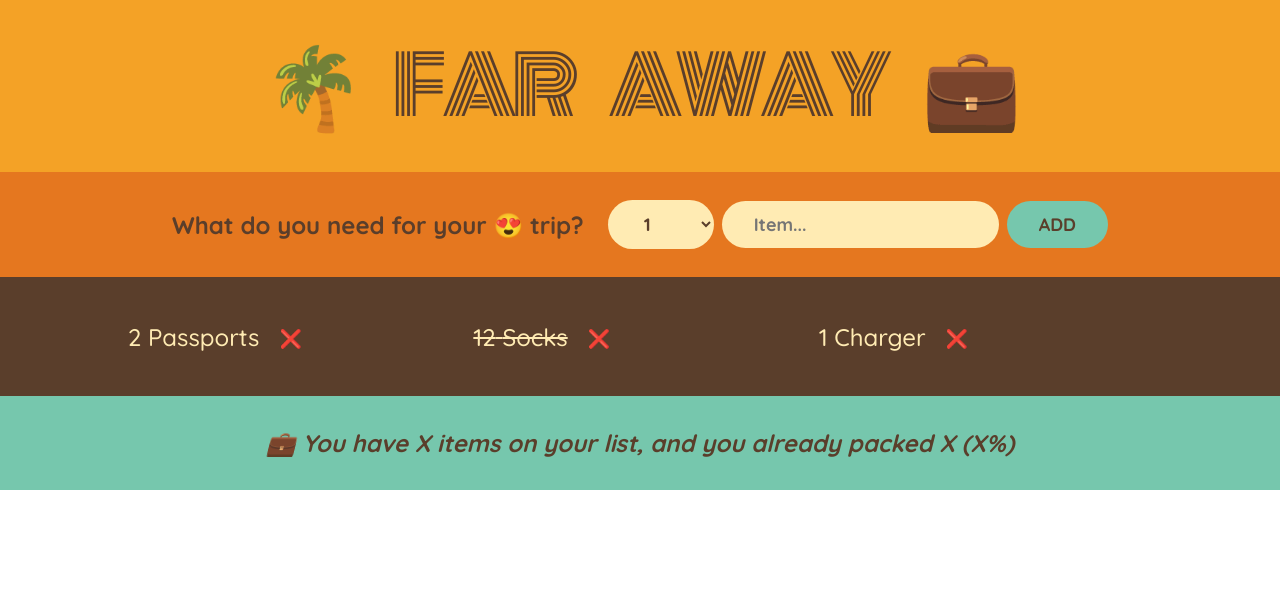
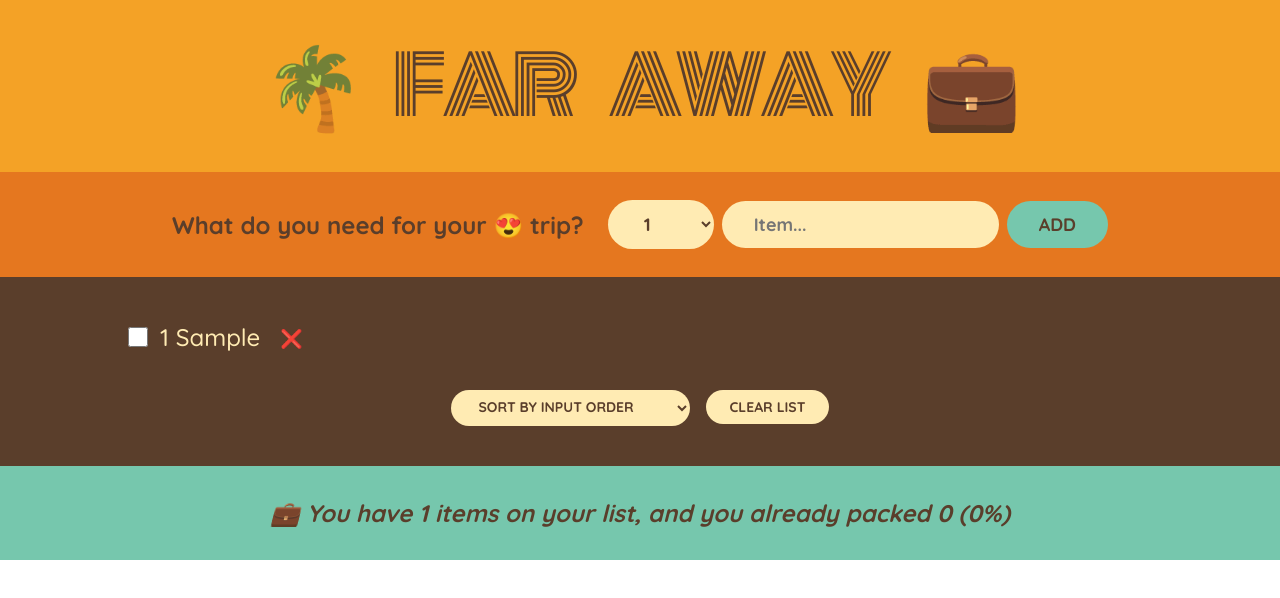
Before and after one commit to the-chronicles/travel-list, a React (Create React App) app: page / in a window 1280 px wide. Both pictures are taken after typing "Sample" into the empty fields and a click on the button "ADD". Shown: the top 598 px of the page. Built offline with nearby package versions, Linux system fonts and the light colour scheme.

Commit message:
Final Commit

```diff
--- a/src/App.js
+++ /dev/null
@@ -1,93 +0,0 @@
-import { useState } from "react";
-
-const initialItems = [
-  { id: 1, description: "Passports", quantity: 2, packed: false },
-  { id: 2, description: "Socks", quantity: 12, packed: true },
-  { id: 3, description: "Charger", quantity: 1, packed: false },
-];
-
-export default function App() {
-  return (
-    <div className="App">
-      <Logo />
-      <Form />
-      <PackingList />
-      <Stats />
-    </div>
-  );
-}
-
-function Logo() {
-  return <h1>🌴 Far Away 💼</h1>;
-}
-
-function Form() {
-  const [description, setDescription] = useState("");
-  const [quantity, setQuantity] = useState(1);
-
-  function handleSubmit(e) {
-    e.preventDefault();
-
-    if (!description) return;
-
-    const newItem = { description, quantity, packed: false, id: Date.now() };
-    console.log(newItem);
-
-    setDescription("");
-    setQuantity(1);
-  }
-
-  return (
-    <form className="add-form" onSubmit={handleSubmit}>
-      <h3>What do you need for your 😍 trip?</h3>
-      <select
-        value={quantity}
-        onChange={(e) => setQuantity(Number(e.target.value))}
-      >
-        {Array.from({ length: 20 }, (_, i) => i + 1).map((num) => (
-          <option value={num} key={num}>
-            {num}
-          </option>
-        ))}
-      </select>
-      <input
-        type="text"
-        placeholder="Item..."
-        value={description}
-        onChange={(e) => setDescription(e.target.value)}
-      />
-      <button>Add</button>
-    </form>
-  );
-}
-
-function PackingList() {
-  return (
-    <div className="list">
-      <ul>
-        {initialItems.map((item) => (
-          <Item item={item} key={item.id} />
-        ))}
-      </ul>
-    </div>
-  );
-}
-
-function Item({ item }) {
-  return (
-    <li>
-      <span style={item.packed ? { textDecoration: "line-through" } : {}}>
-        {item.quantity} {item.description}
-      </span>
-      <button>❌</button>
-    </li>
-  );
-}
-
-function Stats() {
-  return (
-    <footer className="stats">
-      <em>💼 You have X items on your list, and you already packed X (X%)</em>
-    </footer>
-  );
-}
--- /dev/null
+++ b/src/components/App.js
@@ -0,0 +1,53 @@
+import { useState } from "react";
+import Logo from "./Logo";
+import Form from "./Form";
+import PackingList from "./PackingList";
+import Stats  from "./Stats";
+
+const initialItems = [
+  { id: 1, description: "Passports", quantity: 2, packed: false },
+  { id: 2, description: "Socks", quantity: 12, packed: true },
+  { id: 3, description: "Charger", quantity: 1, packed: false },
+];
+
+export default function App() {
+  const [items, setItems] = useState([]);
+
+  function handleAddItems(item) {
+    setItems((items) => [...items, item]);
+  }
+
+  function handleDeleteItem(id) {
+    setItems((items) => items.filter((item) => item.id !== id));
+  }
+
+  function handleToggleItem(id) {
+    setItems((items) =>
+      items.map((item) =>
+        item.id === id ? { ...item, packed: !item.packed } : item
+      )
+    );
+  }
+
+  function handleClearList() {
+    const confirmed = window.confirm(
+      "Are you sure you want to delete all items?"
+    );
+
+    if (confirmed) setItems([]);
+  }
+
+  return (
+    <div className="App">
+      <Logo />
+      <Form onAddItems={handleAddItems} />
+      <PackingList
+        items={items}
+        onDeleteItem={handleDeleteItem}
+        onToggleItems={handleToggleItem}
+        onClearList={handleClearList}
+      />
+      <Stats items={items} />
+    </div>
+  );
+}
--- /dev/null
+++ b/src/components/Form.js
@@ -0,0 +1,43 @@
+import { useState } from "react";
+
+export default function Form({ onAddItems }) {
+  const [description, setDescription] = useState("");
+  const [quantity, setQuantity] = useState(1);
+
+  function handleSubmit(e) {
+    e.preventDefault();
+
+    if (!description) return;
+
+    const newItem = { description, quantity, packed: false, id: Date.now() };
+    console.log(newItem);
+
+    onAddItems(newItem);
+
+    setDescription("");
+    setQuantity(1);
+  }
+
+  return (
+    <form className="add-form" onSubmit={handleSubmit}>
+      <h3>What do you need for your 😍 trip?</h3>
+      <select
+        value={quantity}
+        onChange={(e) => setQuantity(Number(e.target.value))}
+      >
+        {Array.from({ length: 20 }, (_, i) => i + 1).map((num) => (
+          <option value={num} key={num}>
+            {num}
+          </option>
+        ))}
+      </select>
+      <input
+        type="text"
+        placeholder="Item..."
+        value={description}
+        onChange={(e) => setDescription(e.target.value)}
+      />
+      <button>Add</button>
+    </form>
+  );
+}
--- /dev/null
+++ b/src/components/Item.js
@@ -0,0 +1,15 @@
+export default function Item({ item, onDeleteItem, onToggleItems }) {
+  return (
+    <li>
+      <input
+        type="checkbox"
+        value={item.packed}
+        onChange={() => onToggleItems(item.id)}
+      />
+      <span style={item.packed ? { textDecoration: "line-through" } : {}}>
+        {item.quantity} {item.description}
+      </span>
+      <button onClick={() => onDeleteItem(item.id)}>❌</button>
+    </li>
+  );
+}
--- /dev/null
+++ b/src/components/Logo.js
@@ -0,0 +1,3 @@
+export default function Logo() {
+  return <h1>🌴 Far Away 💼</h1>;
+}
--- /dev/null
+++ b/src/components/PackingList.js
@@ -0,0 +1,48 @@
+import { useState } from "react";
+import Item from "./Item";
+
+export default function PackingList({
+  items,
+  onDeleteItem,
+  onToggleItems,
+  onClearList,
+}) {
+  const [sortBy, setSortBy] = useState("input");
+
+  let sortedItems;
+
+  if (sortBy === "input") sortedItems = items;
+
+  if (sortBy === "description")
+    sortedItems = items
+      .slice()
+      .sort((a, b) => a.description.localeCompare(b.description));
+
+  if (sortBy === "packed")
+    sortedItems = items
+      .slice()
+      .sort((a, b) => Number(a.packed) - Number(b.packed));
+
+  return (
+    <div className="list">
+      <ul>
+        {sortedItems.map((item) => (
+          <Item
+            item={item}
+            onDeleteItem={onDeleteItem}
+            onToggleItems={onToggleItems}
+            key={item.id}
+          />
+        ))}
+      </ul>
+      <div className="actions">
+        <select value={sortBy} onChange={(e) => setSortBy(e.target.value)}>
+          <option value="input">Sort by input order</option>
+          <option value="description">Sort by description</option>
+          <option value="packed">Sort by packed status</option>
+        </select>
+        <button onClick={onClearList}>Clear List</button>
+      </div>
+    </div>
+  );
+}
--- /dev/null
+++ b/src/components/Stats.js
@@ -0,0 +1,23 @@
+export default function Stats({ items }) {
+  if (!items.length)
+    return (
+      <p className="stats">
+        <em>start adding some items to your packing list 🚀</em>
+      </p>
+    );
+
+  const numItems = items.length;
+  const numPacked = items.filter((item) => item.packed).length;
+  const percentage = Math.round((numPacked / numItems) * 100);
+
+  return (
+    <footer className="stats">
+      <em>
+        {percentage === 100
+          ? `You got everythinng! Ready to go ✈️`
+          : `💼 You have ${numItems} items on your list, and you already packed
+          ${numPacked} (${percentage}%)`}
+      </em>
+    </footer>
+  );
+}
--- a/src/index.css
+++ b/src/index.css
@@ -94,7 +94,8 @@
 .list ul {
   list-style: none;
   width: 80%;
-  overflow: scroll;
+  /* overflow: scroll; */
+  /* overflow: visible; */
 
   display: grid;
   grid-template-columns: repeat(auto-fit, minmax(250px, 1fr));
--- a/src/index.js
+++ b/src/index.js
@@ -1,7 +1,7 @@
 import React from 'react';
 import ReactDOM from 'react-dom/client';
 import './index.css';
-import App from './App';
+import App from './components/App';
 
 const root = ReactDOM.createRoot(document.getElementById('root'));
 root.render(
```
